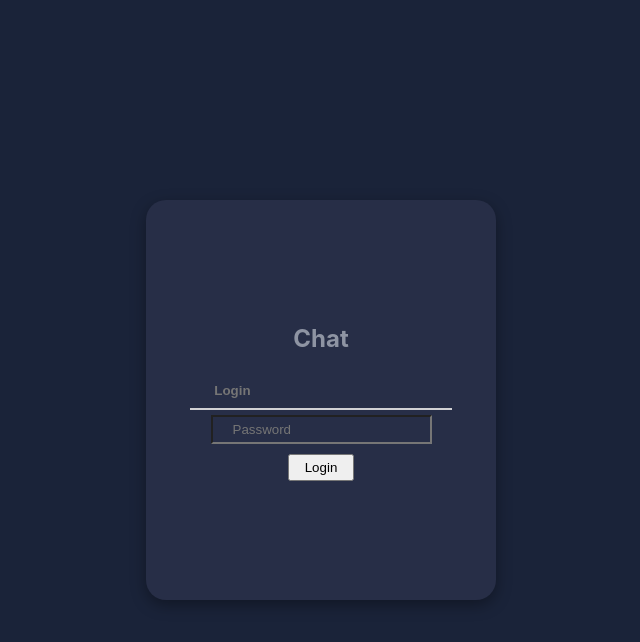
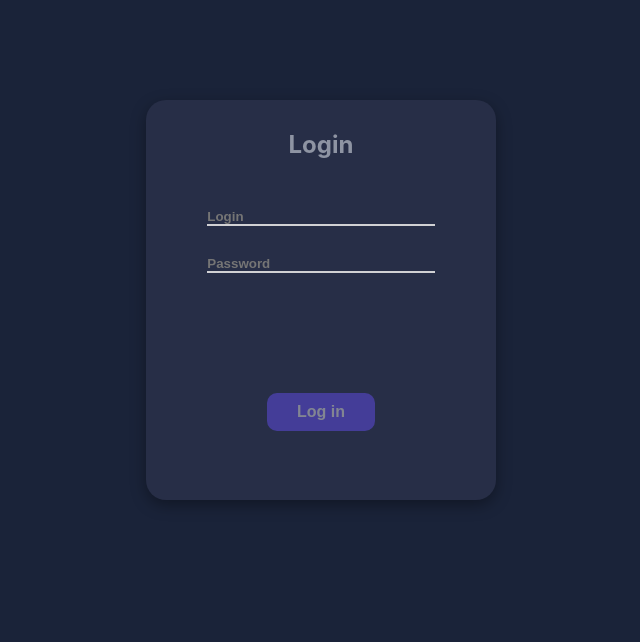
Before and after one commit to vladislavrupets/Web-chat, a React (Create React App) app in the folder frontend/: page /login in a window 1280 px wide. Shown: the top 642 px of the page, without its empty margins (319-959 px from the left). Built offline with nearby package versions, Linux system fonts and the light colour scheme.

Commit message:
different chatrooms

```diff
--- a/frontend/src/App.js
+++ b/frontend/src/App.js
@@ -2,8 +2,8 @@ import { BrowserRouter, Routes, Route } from 'react-router-dom';
 import React, { useState, useEffect, useLayoutEffect } from 'react'
 import io from 'socket.io-client';
 
-import RegisterPage from './components/register-page/RegisterPage';
-import LoginPage from './components/login-page/LoginPage';
+import RegisterPage from './components/authorization-pages/RegisterPage';
+import LoginPage from './components/authorization-pages/LoginPage';
 import ChatPage from './components/chat-page/ChatPage';
 import IndexPage from './components/IndexPage';
 
--- a/frontend/src/components/register-page/RegisterPage.jsx
+++ b/frontend/src/components/authorization-pages/LoginPage.jsx
@@ -2,9 +2,9 @@ import React, { useState, useRef } from 'react';
 import { useNavigate } from 'react-router-dom';
 import axios from 'axios';
 
-import './registerPage.css'
+import './authorizationPages.css'
 
-const RegisterPage = () => {
+const LoginPage = ({setupSocket}) => {
   const loginRef = useRef(null);
   const passwordRef = useRef(null);
   const navigate = useNavigate();
@@ -13,12 +13,13 @@ const RegisterPage = () => {
     e.preventDefault();
     const login = loginRef.current.value;
     const password = passwordRef.current.value;
-    axios.post('http://localhost:8000/user/register', {
+    axios.post('http://localhost:8000/user/login', {
       login,
       password,
     }).then(res => {
-      console.log(res.data);
-      navigate('/login');
+      localStorage.setItem('Token', res.data.token);
+      navigate('/chat');
+      setupSocket();
     }).catch(err => {
       console.log(err);
     });
@@ -35,10 +36,10 @@ const RegisterPage = () => {
   //   };
 
   return (
-    <form className="register-container" onSubmit={handleSubmit}>
-      <h2 className="register-header">Registration</h2>
+    <form className="authorization-container" onSubmit={handleSubmit}>
+      <h2 className="authorization-header">Login</h2>
       <input
-        className='login-input'
+        className='user-input'
         type="text"
         placeholder='Login'
         minLength={1}
@@ -49,7 +50,7 @@ const RegisterPage = () => {
         // onChange={(e) => setUserName(e.target.value)}
       />
       <input
-        className='password-input'
+        className='user-input'
         type='password'
         placeholder='Password'
         minLength={1}
@@ -59,9 +60,9 @@ const RegisterPage = () => {
         ref={passwordRef}
         // onChange={(e) => setUserName(e.target.value)}
       />
-        <button className="register-btn">Register</button>
+        <button className="login-btn">Log in</button>
     </form>
   );
 };
 
-export default RegisterPage;
+export default LoginPage;
--- a/frontend/src/components/login-page/LoginPage.jsx
+++ b/frontend/src/components/authorization-pages/RegisterPage.jsx
@@ -2,9 +2,9 @@ import React, { useState, useRef } from 'react';
 import { useNavigate } from 'react-router-dom';
 import axios from 'axios';
 
-import './loginPage.css'
+import './authorizationPages.css'
 
-const LoginPage = ({setupSocket}) => {
+const RegisterPage = () => {
   const loginRef = useRef(null);
   const passwordRef = useRef(null);
   const navigate = useNavigate();
@@ -13,13 +13,12 @@ const LoginPage = ({setupSocket}) => {
     e.preventDefault();
     const login = loginRef.current.value;
     const password = passwordRef.current.value;
-    axios.post('http://localhost:8000/user/login', {
+    axios.post('http://localhost:8000/user/register', {
       login,
       password,
     }).then(res => {
-      localStorage.setItem('Token', res.data.token);
-      navigate('/chat');
-      setupSocket();
+      console.log(res.data);
+      navigate('/login');
     }).catch(err => {
       console.log(err);
     });
@@ -36,10 +35,10 @@ const LoginPage = ({setupSocket}) => {
   //   };
 
   return (
-    <form className="register-container" onSubmit={handleSubmit}>
-      <h2 className="register-header">Chat</h2>
+    <form className="authorization-container" onSubmit={handleSubmit}>
+      <h2 className="authorization-header">Registration</h2>
       <input
-        className='login-input'
+        className='user-input'
         type="text"
         placeholder='Login'
         minLength={1}
@@ -50,7 +49,7 @@ const LoginPage = ({setupSocket}) => {
         // onChange={(e) => setUserName(e.target.value)}
       />
       <input
-        className='password-input'
+        className='user-input'
         type='password'
         placeholder='Password'
         minLength={1}
@@ -60,9 +59,20 @@ const LoginPage = ({setupSocket}) => {
         ref={passwordRef}
         // onChange={(e) => setUserName(e.target.value)}
       />
-        <button className="register-btn">Login</button>
+      <input
+        className='user-input'
+        type='password'
+        placeholder='Confirm password'
+        minLength={1}
+        maxLength={20}
+        required
+        // value={userName}
+        ref={passwordRef}
+        // onChange={(e) => setUserName(e.target.value)}
+      />
+        <button className="register-btn">Register</button>
     </form>
   );
 };
 
-export default LoginPage;
+export default RegisterPage;
--- /dev/null
+++ b/frontend/src/components/authorization-pages/authorizationPages.css
@@ -0,0 +1,75 @@
+.authorization-container {
+    position: absolute;
+    top: 100px;
+    right: 0;
+    left: 0;
+    width: 350px;
+    height: 400px;
+    background-color: #272e47;
+    box-shadow: rgba(0, 0, 0, 0.35) 0px 5px 15px;
+    display: flex;
+    flex-direction: column;
+    align-items: center;
+    border-radius: 20px;
+    margin: auto;
+  }
+
+  .authorization-header {
+    margin: 30px 0 50px 0;
+    padding: 0;
+    color: #8e94a3;
+  }
+
+  .user-input{
+    border: none;
+    border-bottom: 2px solid #D1D1D4;
+    color: #bfc0c5;
+    background: none;
+    margin-bottom: 30px;
+    padding: 0;
+    font-weight:800;
+    width: 65%;
+    transition: 0.2s;
+  }
+  .user-input:active,
+  .user-input:focus,
+  .user-input:hover{
+    outline: none;
+    border-bottom-color: #5848ce;
+  }
+
+  .register-btn{
+    margin-top: 40px;
+    padding: 10px 30px 10px 30px;
+    background-color: #5848ce;
+    color: #bfc0c5;
+    font-weight: 900;
+    font-size: medium;
+    border-radius: 10px;
+    opacity: 0.6;
+    transition: 0.3s;
+    border:none;
+    cursor: pointer;
+  }
+
+  .register-btn:hover {
+    opacity: 1
+  }
+
+  .login-btn {
+    margin-top: 90px;
+    padding: 10px 30px 10px 30px;
+    background-color: #5848ce;
+    color: #bfc0c5;
+    font-weight: 900;
+    font-size: medium;
+    border-radius: 10px;
+    opacity: 0.6;
+    transition: 0.3s;
+    border: none;
+    cursor: pointer;
+  }
+
+  .login-btn:hover {
+    opacity: 1
+  }
--- a/frontend/src/components/register-page/registerPage.css
+++ /dev/null
@@ -1,52 +0,0 @@
-.register-container {
-    position: absolute;
-    top: 200px;
-    right: 0;
-    left: 0;
-    width: 350px;
-    height: 400px;
-    background-color: #272e47;
-    box-shadow: rgba(0, 0, 0, 0.35) 0px 5px 15px;
-    display: flex;
-    flex-direction: column;
-    justify-content: center;
-    align-items: center;
-    border-radius: 20px;
-    margin: auto;
-  }
-
-  .register-header {
-    color: #8e94a3;
-  }
-
-  .login-input{
-    /* padding: 5px 20px;
-    margin: 5px;
-    background-color: #272e47;
-    border: none; */
-    border: none;
-	border-bottom: 2px solid #D1D1D4;
-	background: none;
-	padding: 10px;
-	padding-left: 24px;
-	font-weight: 700;
-	width: 65%;
-	transition: .2s;
-  }
-  .login-input:active,
-  .login-input:focus,
-  .login-input:hover{
-    outline: none;
-    border-bottom-color: #6A679E;
-  }
-
-  .password-input{
-    padding: 5px 20px;
-    margin: 5px;
-    background-color: #272e47;
-  }
-
-  .register-btn{
-    margin: 5px 0 15px;
-    padding: 4px 15px;
-  }
```
Also changed, not shown: frontend/src/components/login-page/loginPage.css (deleted, +0 -29 lines).
